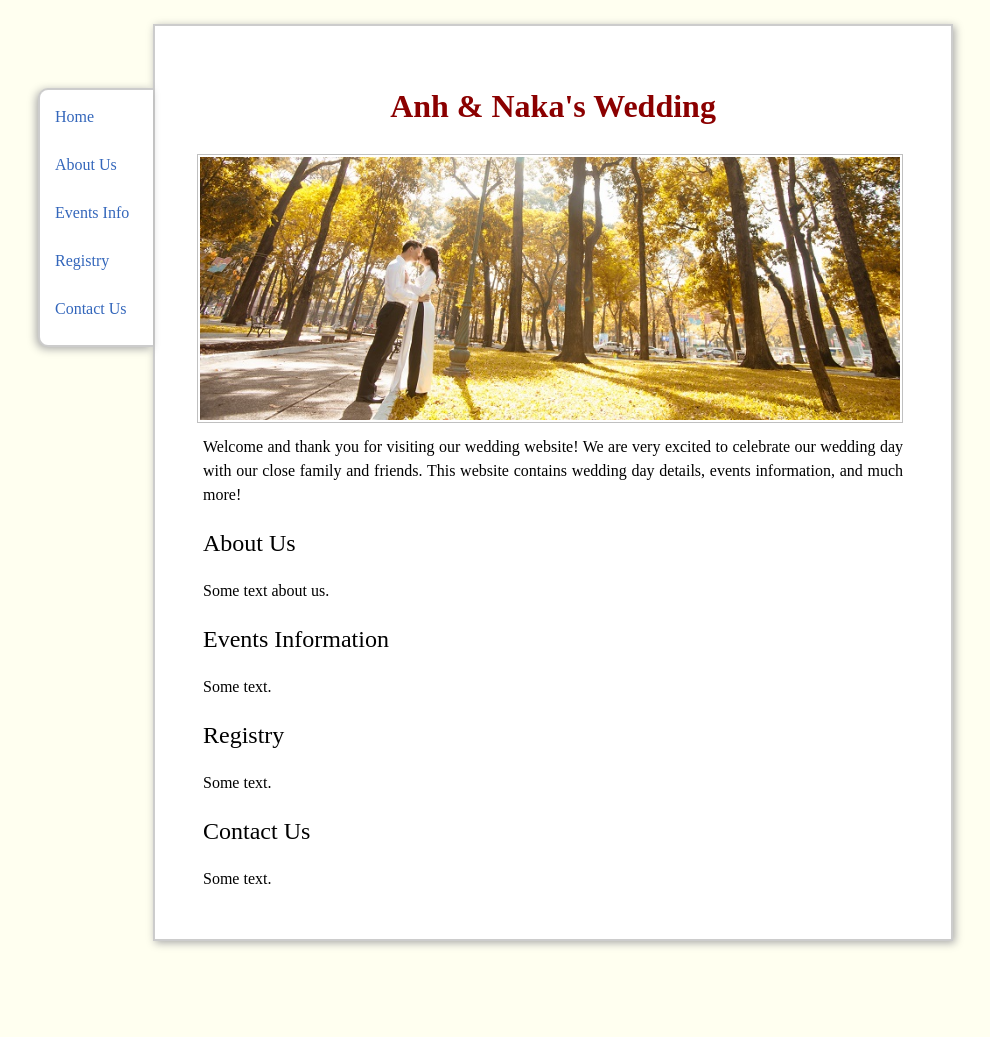
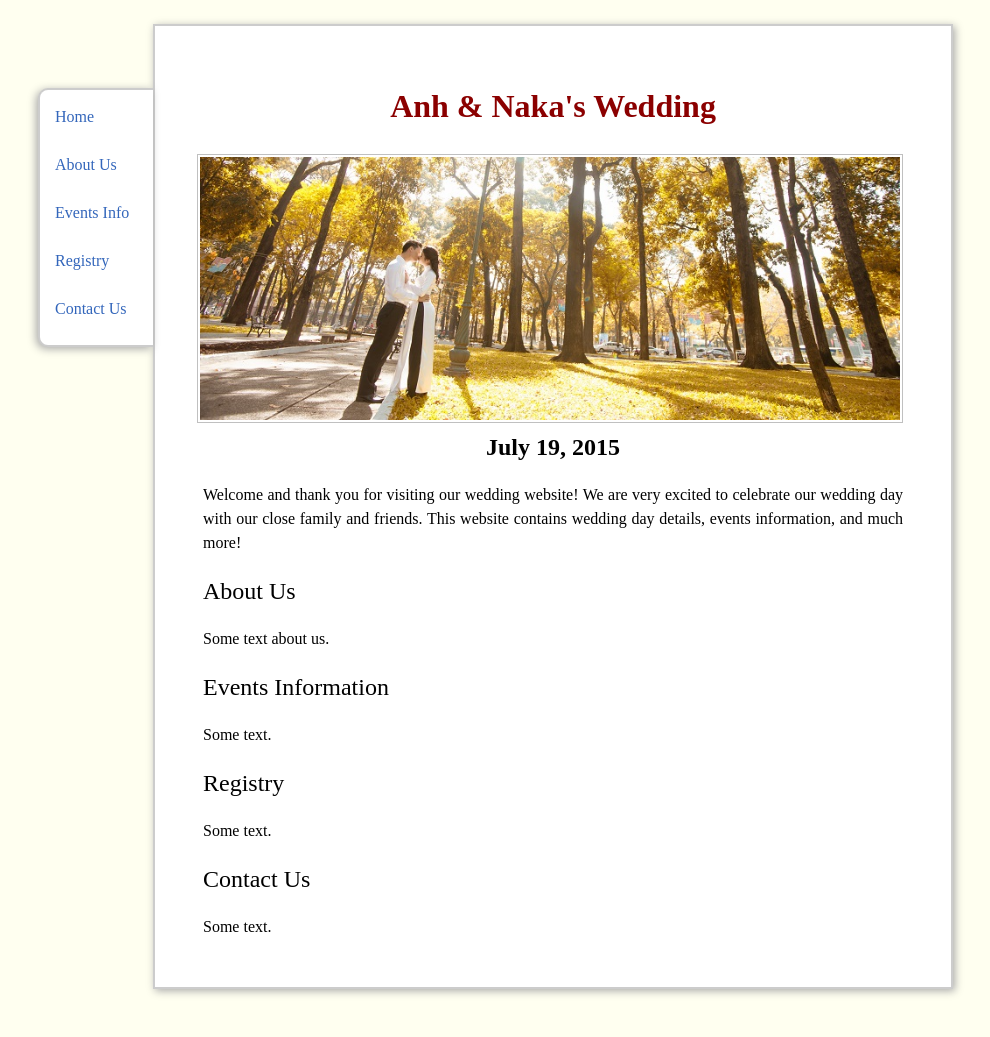
Before and after one commit to trananh/trananh.github.io, a Jekyll site: the page built from wedding/index.html, in a window 1280 px wide. Shown: the whole page, without its empty margins (87-1077 px from the left). Built offline with Jekyll 4.4.1, drawn with Linux system fonts in a browser that asks for light colours; nearby versions of some CDN libraries; before the commit the page ends 989 px from its top, so only the background shows below that.

Commit message:
Updated wedding page.

```diff
--- a/wedding/index.html
+++ b/wedding/index.html
@@ -33,6 +33,8 @@
     <h1 style="font-family: Papyrus; text-align: center; font-size: 2em; font-weight: bold; color: darkred;">Anh &amp; Naka's Wedding</h1>
 
     <img class="inset right" src="/images/anhnaka.jpg" title="Anh and Naka" alt="Photo of Anh and Naka" width="100%"/>
+
+    <h1 style="font-family: Papyrus; text-align: center; font-weight: bold;">July 19, 2015</h1>
 
     <p>
     Welcome and thank you for visiting our wedding website! We are very excited to celebrate our wedding day
```
